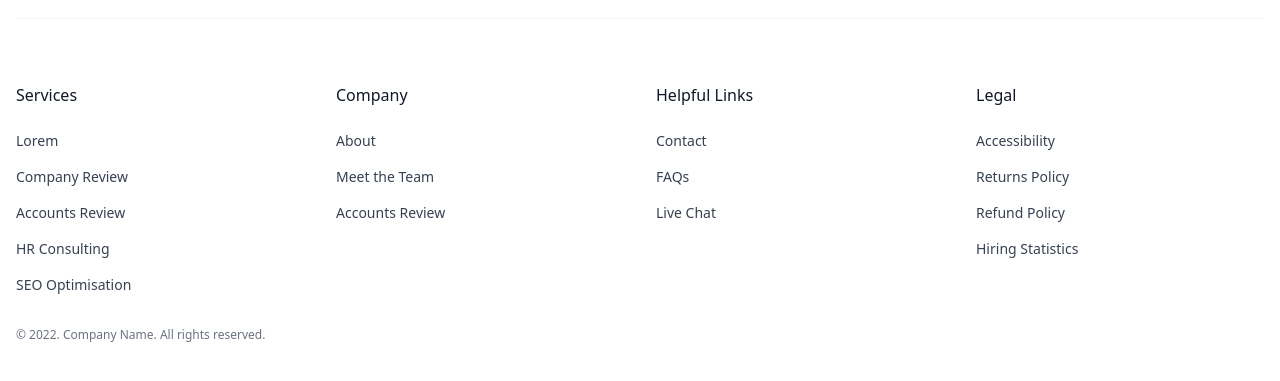
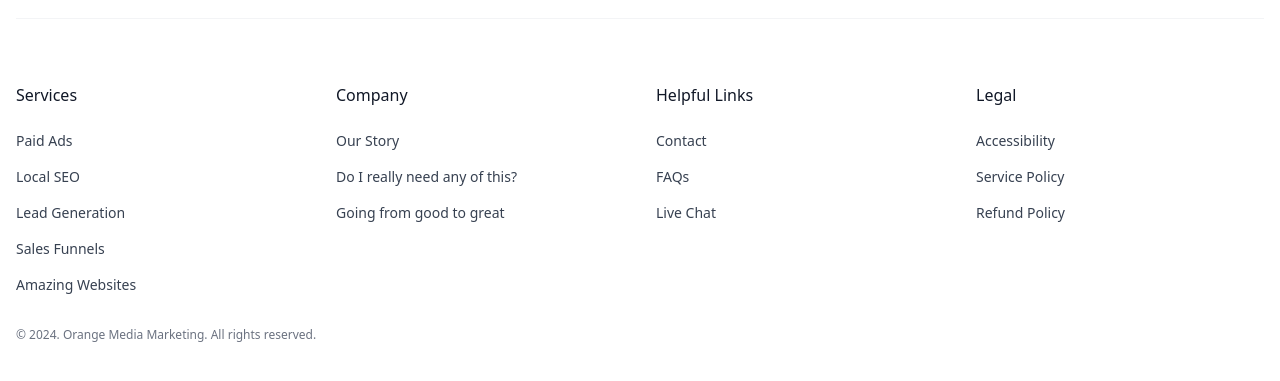
Before and after one commit to sowzoo/EdOMG, an Astro site: page / in a window 1280 px wide. Shown: the part 4713-5094 px from the top of the page. Built offline with nearby package versions, Linux system fonts and the light colour scheme; Astro itself is replaced by a stand-in of ours; a script that the page names is missing.

Commit message:
footer updated copy

```diff
--- a/src/components/Footer.astro
+++ b/src/components/Footer.astro
@@ -84,31 +84,31 @@ import { Icon } from "astro-icon/components";
         <ul class="mt-6 space-y-4 text-sm">
           <li>
             <a href="#" class="text-gray-700 transition hover:opacity-75">
-              Lorem
+              Paid Ads
             </a>
           </li>
 
           <li>
             <a href="#" class="text-gray-700 transition hover:opacity-75">
-              Company Review
+              Local SEO
             </a>
           </li>
 
           <li>
             <a href="#" class="text-gray-700 transition hover:opacity-75">
-              Accounts Review
+              Lead Generation
             </a>
           </li>
 
           <li>
             <a href="#" class="text-gray-700 transition hover:opacity-75">
-              HR Consulting
+              Sales Funnels
             </a>
           </li>
 
           <li>
             <a href="#" class="text-gray-700 transition hover:opacity-75">
-              SEO Optimisation
+              Amazing Websites
             </a>
           </li>
         </ul>
@@ -120,19 +120,19 @@ import { Icon } from "astro-icon/components";
         <ul class="mt-6 space-y-4 text-sm">
           <li>
             <a href="#" class="text-gray-700 transition hover:opacity-75">
-              About
+              Our Story
             </a>
           </li>
 
           <li>
             <a href="#" class="text-gray-700 transition hover:opacity-75">
-              Meet the Team
+              Do I really need any of this?
             </a>
           </li>
 
           <li>
             <a href="#" class="text-gray-700 transition hover:opacity-75">
-              Accounts Review
+              Going from good to great
             </a>
           </li>
         </ul>
@@ -174,7 +174,7 @@ import { Icon } from "astro-icon/components";
 
           <li>
             <a href="#" class="text-gray-700 transition hover:opacity-75">
-              Returns Policy
+              Service Policy
             </a>
           </li>
 
@@ -183,18 +183,12 @@ import { Icon } from "astro-icon/components";
               Refund Policy
             </a>
           </li>
-
-          <li>
-            <a href="#" class="text-gray-700 transition hover:opacity-75">
-              Hiring Statistics
-            </a>
-          </li>
         </ul>
       </div>
     </div>
 
     <p class="text-xs text-gray-500">
-      &copy; 2022. Company Name. All rights reserved.
+      &copy; 2024. Orange Media Marketing. All rights reserved.
     </p>
   </div>
 </footer>
```
